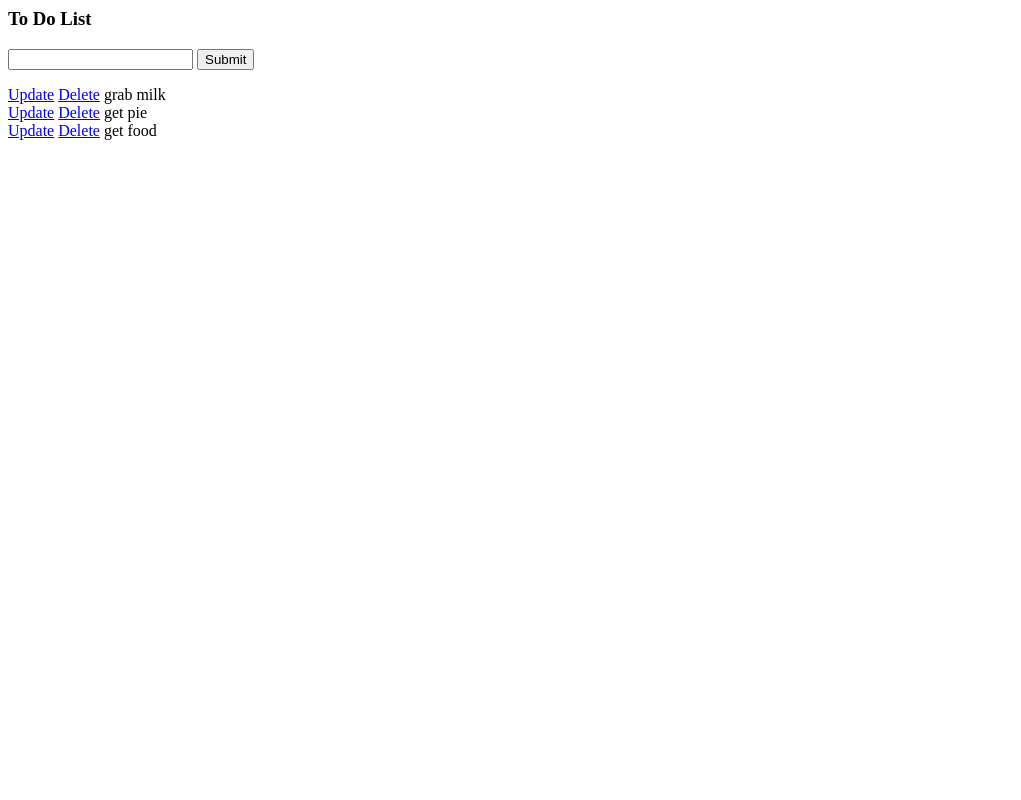
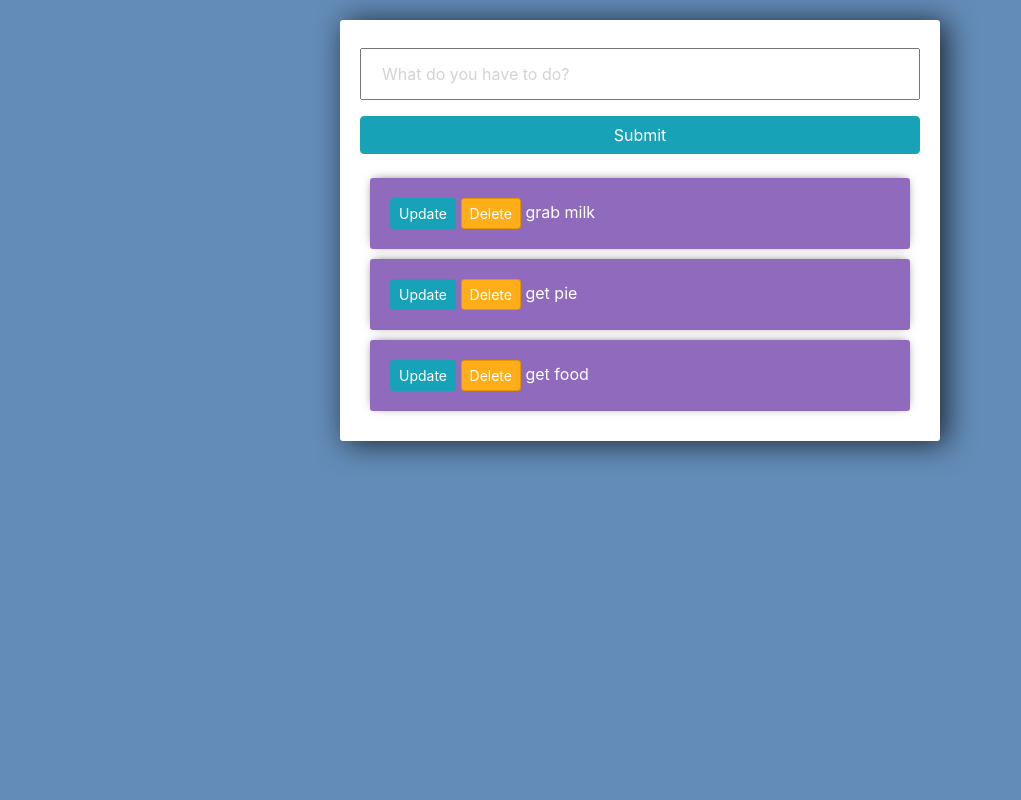
Before and after one commit to franklinle/django-todo-app, a Django app: page / in a window 1280 px wide. Shown: the whole page, without its empty margins (0-1021 px from the left). Run offline with Django 3.2, Linux system fonts and the light colour scheme; data comes from the database, SQL or seed files in the repository; both versions use the stored data as it was after the commit; some libraries are stand-ins or nearby versions.

Commit message:
final commit

```diff
--- a/todoApp/forms.py
+++ b/todoApp/forms.py
@@ -4,6 +4,9 @@ from django.forms import ModelForm
 from .models import *
 
 class TaskForm(forms.ModelForm):
+
+    title= forms.CharField(widget= forms.TextInput(attrs={'placeholder':'What do you have to do?'}))
+
     class Meta:
         model = Task
         fields = '__all__'
--- a/todoApp/templates/tasks/list.html
+++ b/todoApp/templates/tasks/list.html
@@ -1,17 +1,66 @@
-<h3>To Do List</h3>
+<link rel="stylesheet" href="https://stackpath.bootstrapcdn.com/bootstrap/4.3.1/css/bootstrap.min.css" integrity="sha384-ggOyR0iXCbMQv3Xipma34MD+dH/1fQ784/j6cY/iJTQUOhcWr7x9JvoRxT2MZw1T" crossorigin="anonymous">
 
-<!-- Create a task text input -->
-<form method = "POST" action = "/">
+<style>
+
+	body{
+		background-color: #638CB8;
+	}
+
+	input{
+		width: 100%;
+		padding: 12px 20px;
+		margin: 8px 0;
+		box-sizing: border-box;
+	}
+
+	input::placeholder {
+	  color: #d3d3d3;
+	}
+
+	.submit{
+		background-color: #6BA3E8;
+	}
+
+	.center-column{
+		width:600px;
+		margin: 20px auto;
+		padding:20px;
+		background-color: #fff;
+		border-radius: 3px;
+		box-shadow: 6px 2px 30px 0px rgba(0,0,0,0.75);
+	}
+
+	.item-row{
+		background-color: #906abd;
+		margin: 10px;
+		padding: 20px;
+		border-radius: 3px;
+		color: #fff;
+		font-size: 16px;
+		box-shadow: 0px -1px 10px -4px rgba(0,0,0,0.75);
+	}
+
+	.btn-danger{
+		background-color: #ffae19;
+		border-color: #e59400;
+	}
+
+</style>
+
+<div class="center-column">
+
+	<form method="POST" action="/">
 		{% csrf_token %}
 		{{form.title}}
-    <input type = "submit" name = "Create Task">
+		<input class="btn btn-info" type="submit" name="Create Task">
 	</form>
 
-<!-- Updating, Check/Uncheck, Deleting Tasks -->
+	<div class="todo-list">
+
 	{% for task in tasks %}
-<div>
-    <a href = "{% url 'updateTask' task.id %}" >Update</a>
-    <a href = "{% url 'deleteTask' task.id %}" >Delete</a>
+		<div class="item-row">
+			<a class="btn btn-sm btn-info" href="{% url 'updateTask' task.id %}">Update</a>
+			<a class="btn btn-sm btn-danger" href="{% url 'deleteTask' task.id %}">Delete</a>
 
 			{% if task.complete == True %}
 			<strike>{{task}}</strike>
@@ -20,3 +69,5 @@
 			{% endif %}
 		</div>
 	{% endfor %}
+	</div>
+</div>
```
Also changed, not shown: db.sqlite3. Lines whose indentation alone changed are shown as unchanged.
